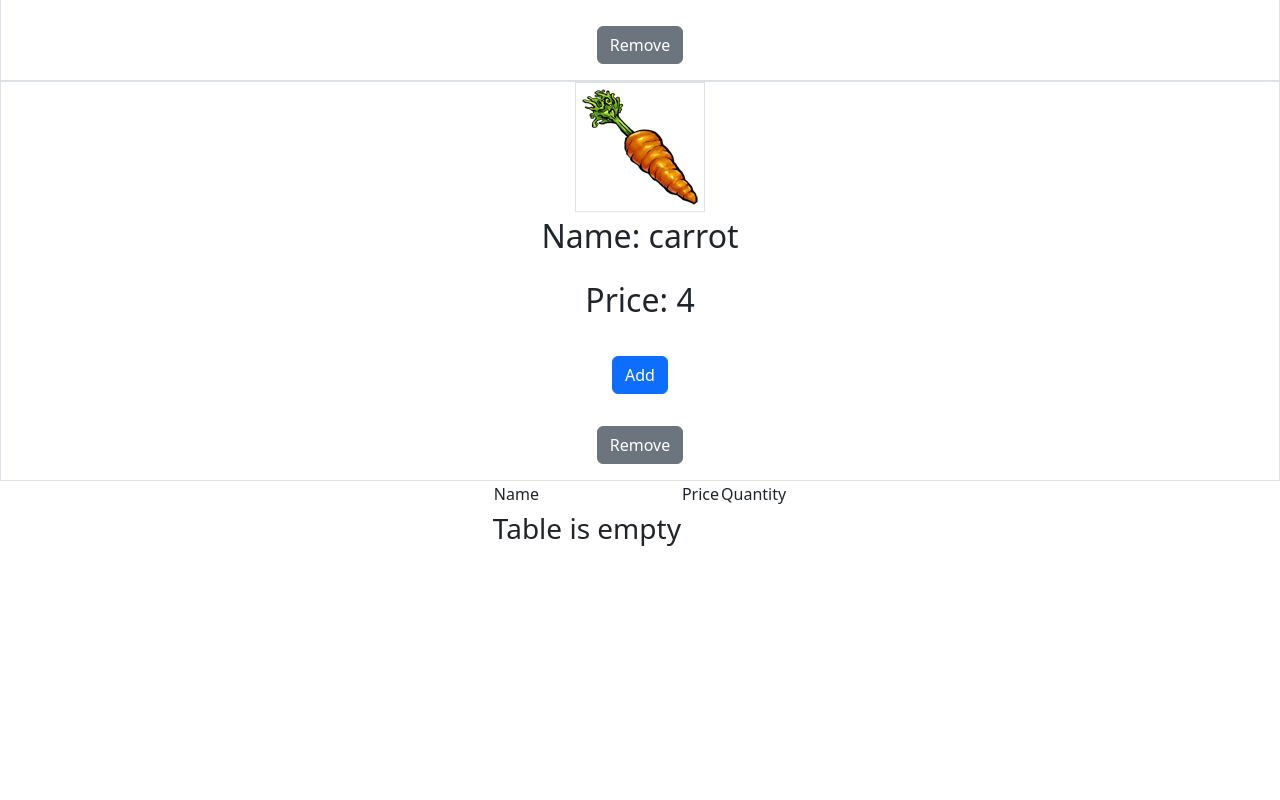
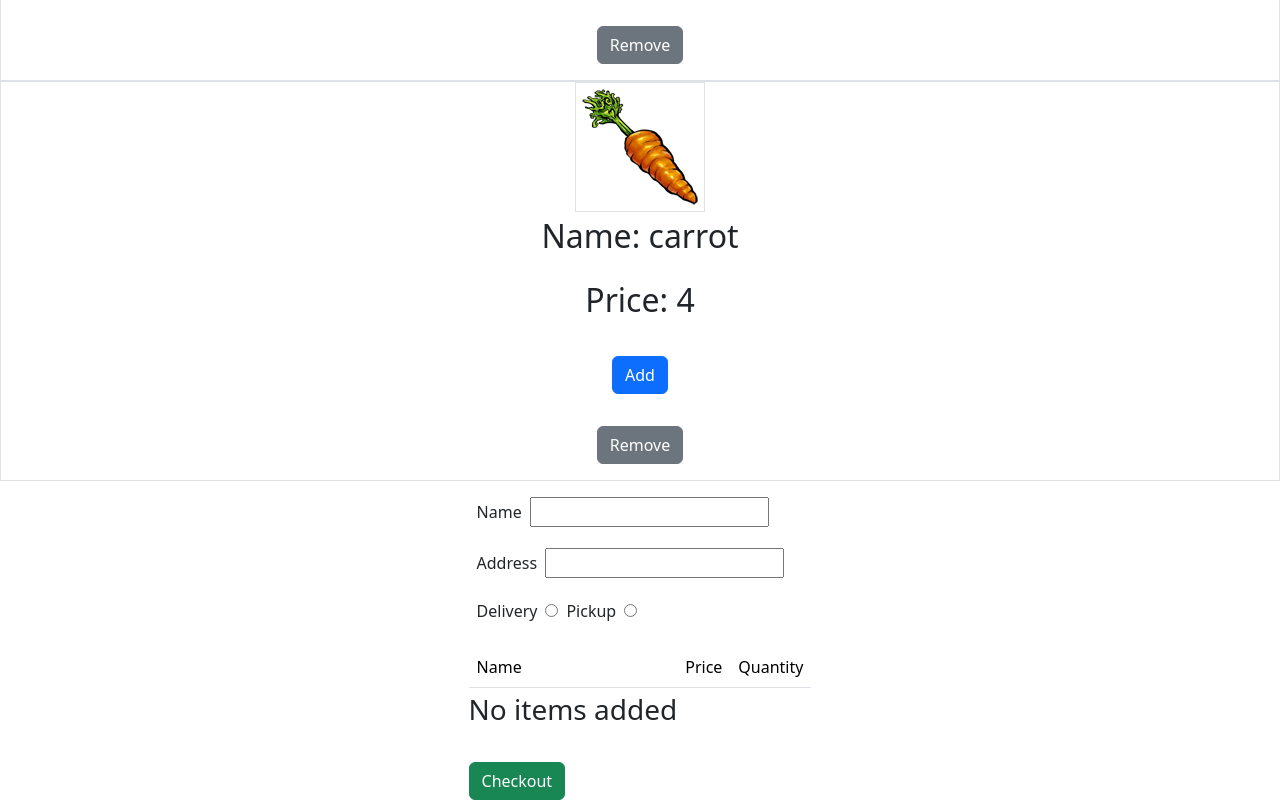
Before and after one commit to remuslum/VTTP_5A_CSF, an Angular app in the folder Day31/day31_homework/: page / in a window 1280 px wide. Shown: the part 1519-2319 px from the top of the page. Before the commit the page ends 2084 px from the top, so only its background shows below. Built offline with nearby package versions, Linux system fonts and the light colour scheme.

Commit message:
Completed homework

```diff
--- a/Day31/day31_homework/src/app/app.component.ts
+++ b/Day31/day31_homework/src/app/app.component.ts
@@ -10,9 +10,7 @@ import { CartItem } from './model/cartItem';
   styleUrl: './app.component.css'
 })
 export class AppComponent {
-  title = 'day31_homework';
-
-  myProducts:any[] = PRODUCTS
+  myProducts:Product[] = PRODUCTS
 
   tempProduct:Product = {
     name:'',
--- a/Day31/day31_homework/src/app/app.module.ts
+++ b/Day31/day31_homework/src/app/app.module.ts
@@ -4,6 +4,7 @@ import { BrowserModule } from '@angular/platform-browser';
 import { AppComponent } from './app.component';
 import { InventoryComponent } from './components/inventory/inventory.component';
 import { TableComponent } from './components/table/table.component';
+import { ReactiveFormsModule } from '@angular/forms';
 
 @NgModule({
   declarations: [
@@ -12,7 +13,8 @@ import { TableComponent } from './components/table/table.component';
     TableComponent
   ],
   imports: [
-    BrowserModule
+    BrowserModule,
+    ReactiveFormsModule
   ],
   providers: [],
   bootstrap: [AppComponent]
--- a/Day31/day31_homework/src/app/components/table/table.component.html
+++ b/Day31/day31_homework/src/app/components/table/table.component.html
@@ -1,5 +1,20 @@
 <div class="d-flex justify-content-center align-items-center">
-    <table>
+    <form (ngSubmit)="processForm($event)" [formGroup]="form">
+        <div class="mt-3 mb-3">
+            <label for="name" class="form-label mx-2">Name</label>
+            <input type="text" id="name" formControlName="name">
+        </div>
+        <div class="mt-3 mb-3">
+            <label for="address" class="form-label mx-2">Address</label>
+            <input type="text" id="address" formControlName="address">
+        </div>
+        <div class="mt-3 mb-3">
+            <label class="form-label mx-2">Delivery</label>
+            <input type="radio" formControlName="delivery" value="delivery" name="delivery">
+            <label class="form-label mx-2">Pickup</label>
+            <input type="radio" formControlName="delivery" value="pickup" name="delivery">
+        </div>
+        <table class="table">
             <thead>
                 <tr>
                     <td>Name</td>
@@ -16,9 +31,11 @@
                     </tr>
                 }
                 @empty {
-                <p class="fs-3">Table is empty</p>
+                    <p class="fs-3">No items added</p>
                 }
             </tbody>
+        </table>
+        <button class="btn btn-success" type="submit">Checkout</button>
+    </form>
 
-    </table>
 </div>
--- a/Day31/day31_homework/src/app/components/table/table.component.ts
+++ b/Day31/day31_homework/src/app/components/table/table.component.ts
@@ -1,6 +1,7 @@
-import { Component, Input } from '@angular/core';
-import { Product } from '../../model/product';
+import { Component, DoCheck, inject, Input, OnChanges, OnInit, SimpleChanges } from '@angular/core';
 import { CartItem } from '../../model/cartItem';
+import { FormArray, FormBuilder, FormGroup } from '@angular/forms';
+import { Order } from '../../model/order';
 
 @Component({
   selector: 'app-table',
@@ -8,11 +9,58 @@ import { CartItem } from '../../model/cartItem';
   templateUrl: './table.component.html',
   styleUrl: './table.component.css'
 })
-export class TableComponent {
+export class TableComponent implements OnInit,DoCheck{
 
   @Input()
   cart:CartItem[] = [];
 
+  formBuilder = inject(FormBuilder)
 
+  protected form!:FormGroup
+
+  protected cartItems!:FormArray
+
+  ngOnInit(): void {
+    this.form = this.createForm()
+    this.cartItems = this.formBuilder.array([])
+  }
+
+  ngDoCheck(): void {
+    this.updateCart()
+  }
+
+  private createForm():FormGroup {
+    return this.formBuilder.group({
+      name:this.formBuilder.control<string>(''),
+      address:this.formBuilder.control<string>(''),
+      delivery:this.formBuilder.control<string>(''),
+      cartItems:this.cartItems
+    })
+  }
+
+  private updateCart() {
+    this.cartItems = this.formBuilder.array(
+      this.cart.map((item) => this.formBuilder.group({
+        productName:this.formBuilder.control(item.name),
+        totalPrice:this.formBuilder.control(item.totalPrice),
+        quantity:this.formBuilder.control(item.quantity)
+      }))
+    )
+    this.form.setControl('cartItems',this.cartItems)
+  }
+
+  protected processForm(event:Event){
+    event.preventDefault()
+    this.form.setControl("cart",this.formBuilder.array(
+      this.cart.map((item) => this.formBuilder.group({
+        productName : this.formBuilder.control(item.name),
+        quantity : this.formBuilder.control(item.quantity),
+        totalPrice : this.formBuilder.control(item.totalPrice)
+      }))
+    ))
+    const formValue:Order = this.form.value
+    console.log("processing form")
+    console.info('>>>> form:',formValue)
+  }
 
 }
--- /dev/null
+++ b/Day31/day31_homework/src/app/model/order.ts
@@ -0,0 +1,7 @@
+import { CartItem } from "./cartItem";
+
+export interface Order {
+    name:string,
+    address:string,
+    items:CartItem[]
+}
```
Lines whose indentation alone changed are shown as unchanged.
